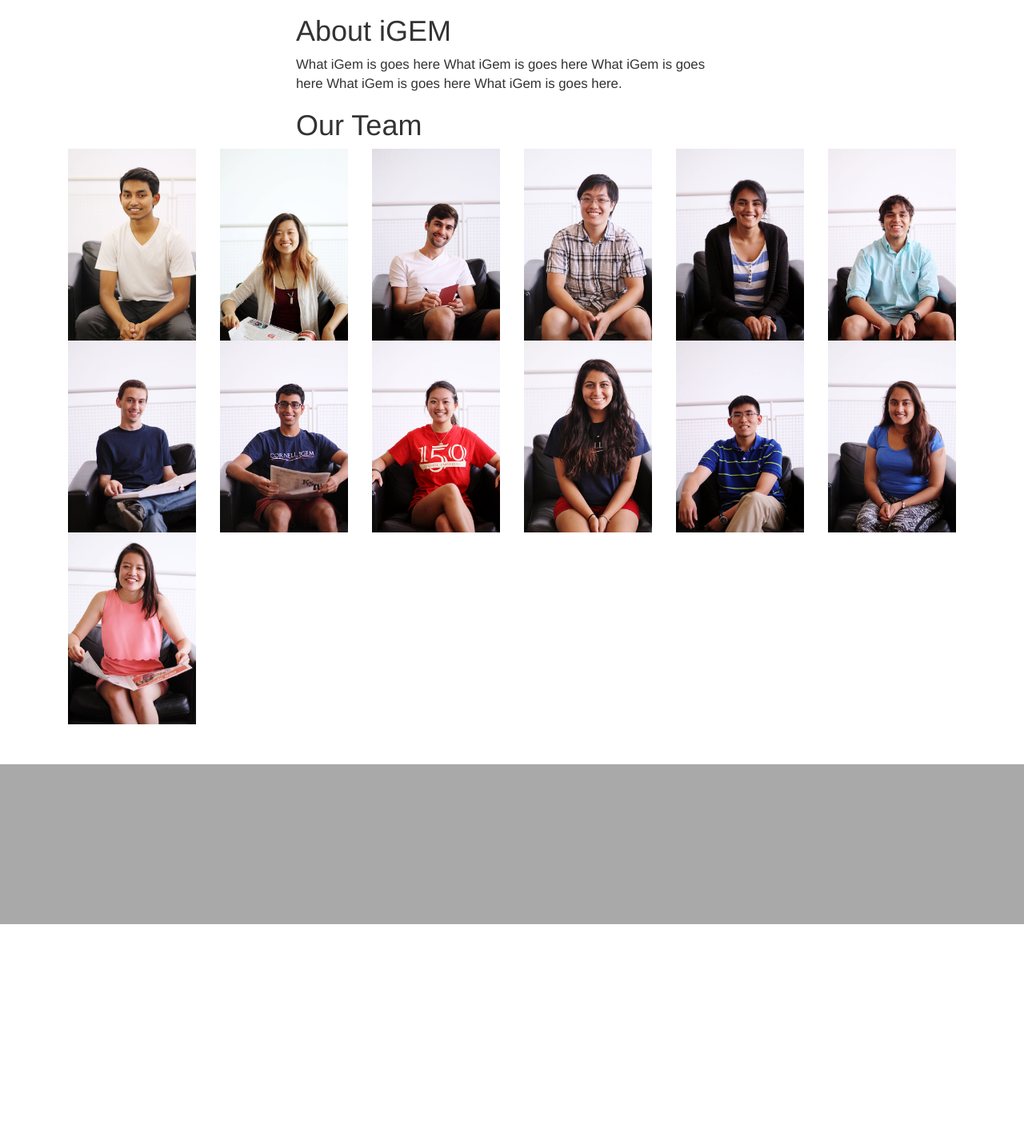
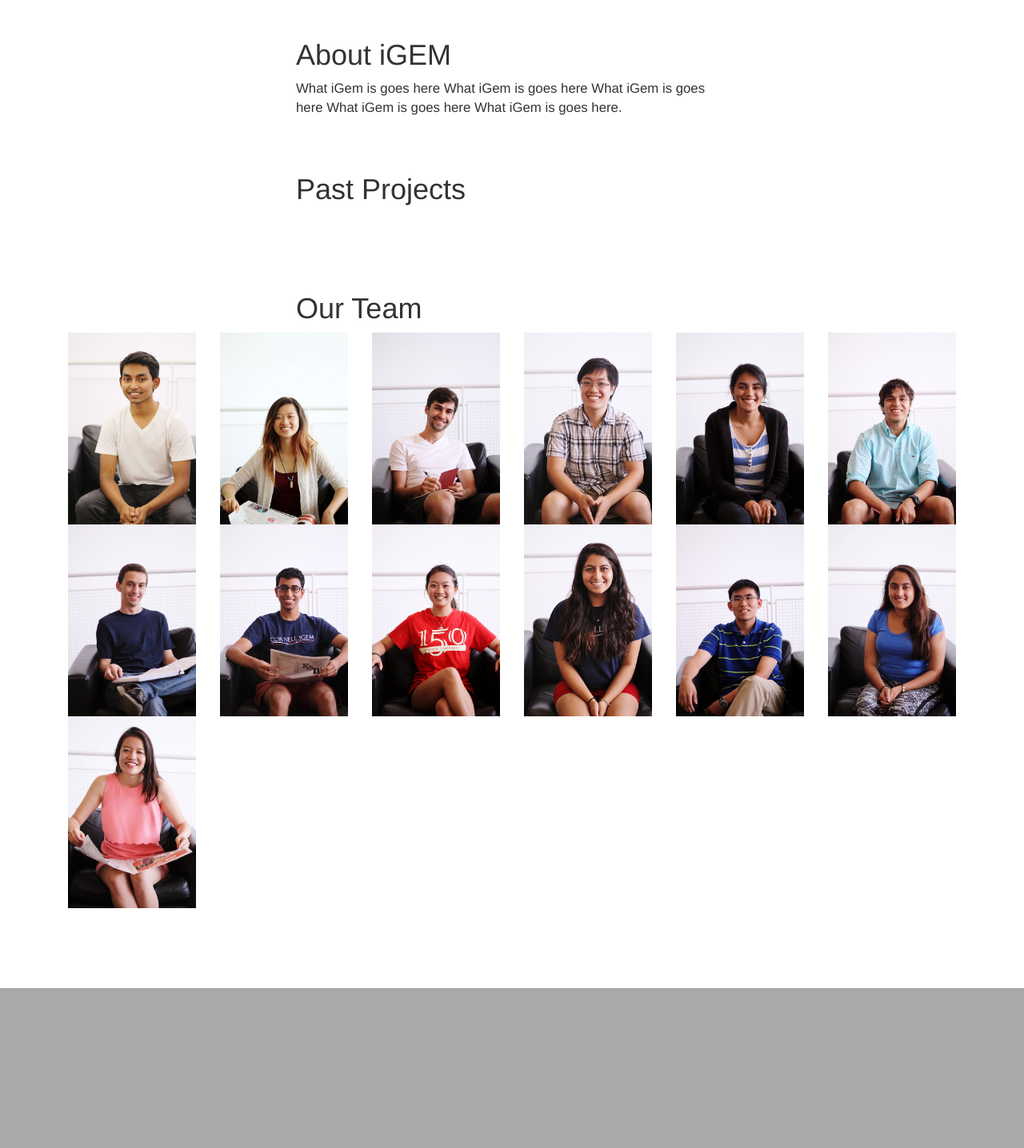
Before and after one commit to tennysontbardwell/iGEMCornellWebsite2016, a PHP site: page / in a window 1280 px wide. Shown: the part 793-2229 px from the top of the page at 80% size. Before the commit the page ends 1949 px from the top, so only its background shows below. Run offline with PHP 8.4, Linux system fonts and the light colour scheme; some libraries are stand-ins or nearby versions.

Commit message:
Small changes to navbar, styles, etc

```diff
--- a/css/styles.css
+++ b/css/styles.css
@@ -1,4 +1,4 @@
 .major-section{
 	margin-top: 30px;
-	margin-bottom: 30px;
+	margin-bottom: 50px;
 }
--- a/html/aboutigem.php
+++ b/html/aboutigem.php
@@ -1,5 +1,5 @@
 <a name="aboutigem"></a>
-<div class="container">
+<div class="container major-section">
 	<section class="col-md-offset-3 col-md-6 col-lg-offset-3 col-lg-6">
 		<h1>About iGEM</h1>
 		<big>What iGem is goes here What iGem is goes here What iGem is goes here What iGem is goes here What iGem is goes here.
--- a/html/navbar.php
+++ b/html/navbar.php
@@ -15,38 +15,11 @@
 		<div class="collapse navbar-collapse" id="bs-example-navbar-collapse-1">
 			<ul class="nav navbar-nav">
 				<li class="active"><a href="#aboutigem">About iGEM<span class="sr-only">(current)</span></a></li>
+				<li><a href="#projects">Projects</a></li>
 				<li><a href="#team">Team Members</a></li>
-				<li class="dropdown">
-					<a href="#" class="dropdown-toggle" data-toggle="dropdown" role="button" aria-haspopup="true" aria-expanded="false">Dropdown <span class="caret"></span></a>
-					<ul class="dropdown-menu">
-						<li><a href="#">Action</a></li>
-						<li><a href="#">Another action</a></li>
-						<li><a href="#">Something else here</a></li>
-						<li role="separator" class="divider"></li>
-						<li><a href="#">Separated link</a></li>
-						<li role="separator" class="divider"></li>
-						<li><a href="#">One more separated link</a></li>
-					</ul>
-				</li>
 			</ul>
-			<form class="navbar-form navbar-left" role="search">
-				<div class="form-group">
-					<input type="text" class="form-control" placeholder="Search">
-				</div>
-				<button type="submit" class="btn btn-default">Submit</button>
-			</form>
 			<ul class="nav navbar-nav navbar-right">
 				<li><a href="#">Link</a></li>
-				<li class="dropdown">
-					<a href="#" class="dropdown-toggle" data-toggle="dropdown" role="button" aria-haspopup="true" aria-expanded="false">Dropdown <span class="caret"></span></a>
-					<ul class="dropdown-menu">
-						<li><a href="#">Action</a></li>
-						<li><a href="#">Another action</a></li>
-						<li><a href="#">Something else here</a></li>
-						<li role="separator" class="divider"></li>
-						<li><a href="#">Separated link</a></li>
-					</ul>
-				</li>
 			</ul>
 		</div><!-- /.navbar-collapse -->
 	</div><!-- /.container-fluid -->
--- a/html/projects.php
+++ b/html/projects.php
@@ -1 +1,8 @@
 <a name="projects"></a>
+<div class="container major-section">
+	<section class="col-md-offset-3 col-md-6 col-lg-offset-3 col-lg-6">
+		<h1>Past Projects</h1>
+	</section>
+</div>
+<div class="row">
+</div>
--- a/html/team.php
+++ b/html/team.php
@@ -1,4 +1,5 @@
 <a name="team"></a>
+<div class="major-section">
 	<div class="container">
 		<section class="col-md-offset-3 col-md-6 col-lg-offset-3 col-lg-6">
 			<h1>Our Team</h1>
@@ -10,9 +11,10 @@
 			// $files = scandir('resources/placeholders/team_members/');
 			foreach($files as $file) {
 				echo
-				"<section class='col-md-2 col-lg-2 col-sm-3 col-xs-6'>
+					"<section class='col-md-2 col-lg-2 col-sm-3 col-xs-4'>
 						<img class='img-responsive' src='$file'>
 					</section>";
 			}
 		?>
 	</div>
+</div>
```
Also changed, not shown: index.php (+10 -20 lines). Lines whose indentation alone changed are shown as unchanged.
